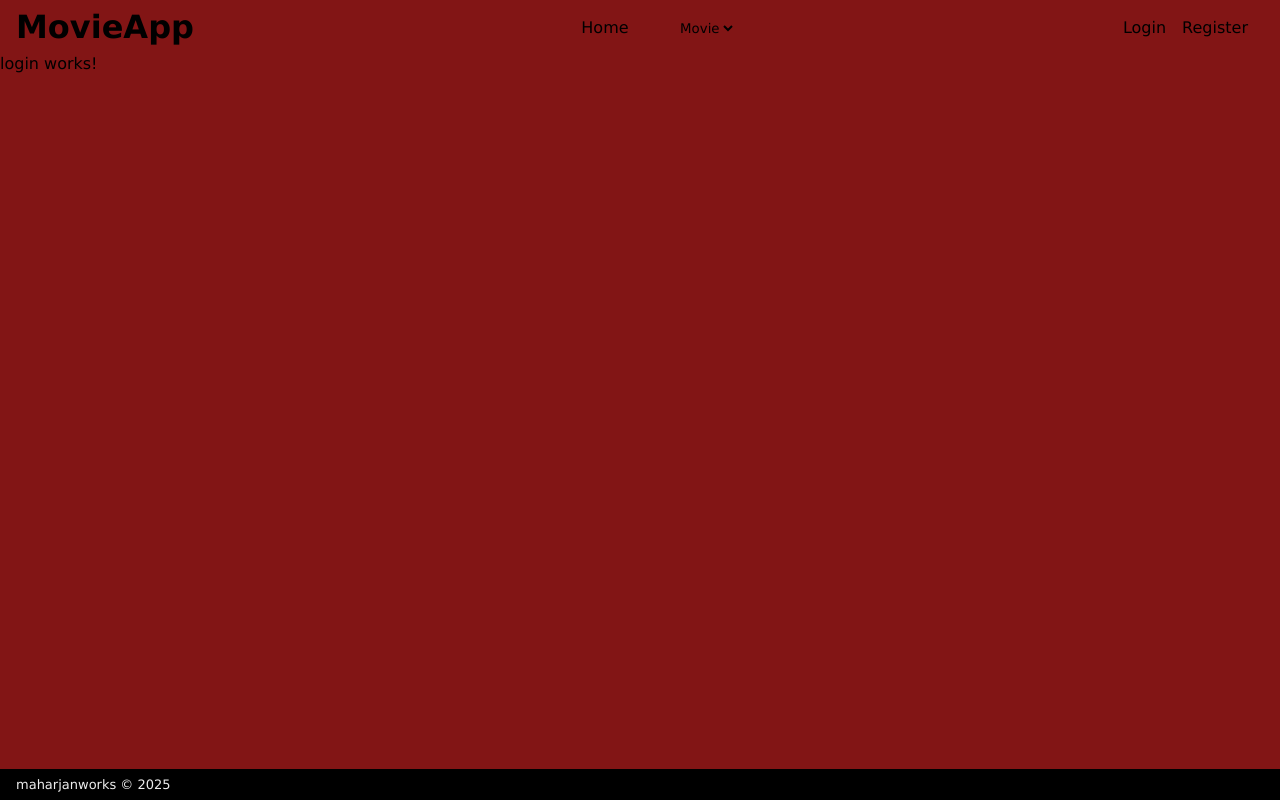
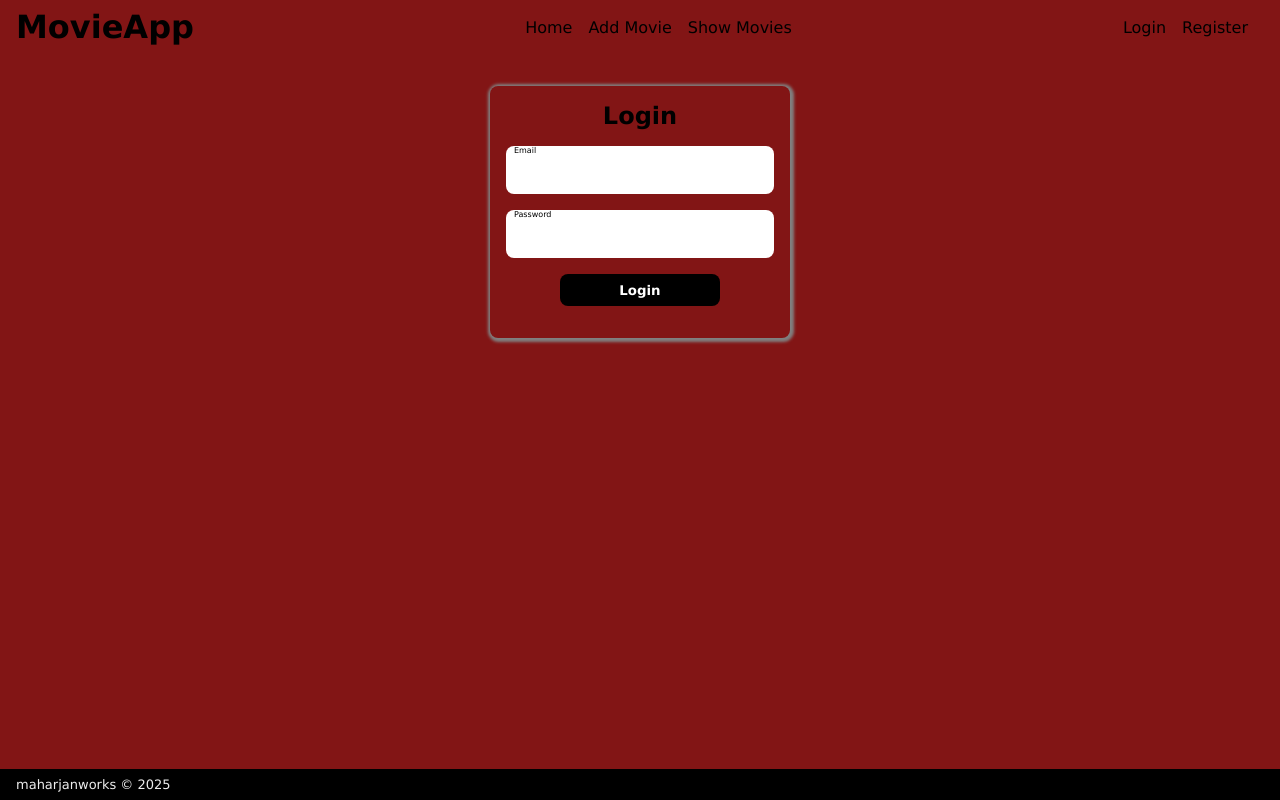
Before and after one commit to maharjan-works/movie-application, an Angular app in the folder movie-app-ui/: page /login in a window 1280 px wide. Built offline with nearby package versions, Linux system fonts and the light colour scheme.

Commit message:
ui - login component added

```diff
--- a/movie-app-ui/src/app/app.routes.ts
+++ b/movie-app-ui/src/app/app.routes.ts
@@ -2,10 +2,13 @@ import { Routes } from '@angular/router';
 import { HomeComponent } from './component/home/home.component';
 import { LoginComponent } from './component/login/login.component';
 import { RegisterComponent } from './component/register/register.component';
+import { AddMovieComponent } from './component/add-movie/add-movie.component';
 
 export const routes: Routes = [
   {path:'', title:"MovieApp | Home", component:HomeComponent},
+  {path:'home', title:"MovieApp | Home", component:HomeComponent},
   {path:'register', title:"MovieApp | Register", component:RegisterComponent},
   {path:'login', title:"MovieApp | Login", component: LoginComponent},
+  {path:'add-movie', title:"MovieApp | Add Movie", component: AddMovieComponent},
 
 ];
--- /dev/null
+++ b/movie-app-ui/src/app/component/add-movie/add-movie.component.html
@@ -0,0 +1 @@
+<p>add-movie works!</p>
--- a/movie-app-ui/src/app/component/login/login.component.css
+++ b/movie-app-ui/src/app/component/login/login.component.css
@@ -0,0 +1,49 @@
+.container{
+  display: flex;
+  justify-content: center;
+  margin-top: 2rem;
+}
+.login-form{
+  min-width: 300px;
+  padding: 1rem;
+  border: none;
+  border-radius: .5rem;
+  box-shadow: 1px 1px 3px 3px grey;
+}
+.login-form h2{
+  margin-bottom: 1rem;
+  text-align: center;
+}
+.form-group{
+  width: inherit;
+  display: grid;
+  margin-bottom: 1rem;
+}
+.form-group label{
+  font-size: .5rem;
+  width: fit-content;
+  margin-bottom: -1rem;
+  z-index: 1;
+  padding: 0 .5rem;
+  border-radius: .5rem;
+}
+.form-group>input{
+  height: 3rem;
+  padding-left: .5rem;
+  border-radius: .5rem;
+  border:none;
+}
+.form-group>button{
+  height: 2rem;
+  width: 60%;
+  margin: 0 auto;
+  font-weight: bold;
+  background: black;
+  color: white;
+  border:none;
+  border-radius: .5rem;
+}
+
+.form-group>button:hover{
+  background: #00f;
+}
--- a/movie-app-ui/src/app/component/login/login.component.html
+++ b/movie-app-ui/src/app/component/login/login.component.html
@@ -1 +1,29 @@
-<p>login works!</p>
+<div class="container">
+  <form class="login-form" [formGroup]="loginForm" (ngSubmit)="login()">
+    <h2>Login</h2>
+    <div class="error-message" *ngIf="inlineNotification.show">{{inlineNotification.message}}</div>
+
+    <div class="form-group">
+      <label for="email">Email</label>
+      <input type="email" formControlName="email" id="email">
+      <div *ngIf="email.invalid && (email.dirty || email.touched)">
+        <div class="alert-message" *ngIf="email.hasError('required')">Email is required</div>
+        <div class="alert-message" *ngIf="[email.hasError('email')]">Invalid email address</div>
+      </div>
+    </div>
+
+    <div class="form-group">
+      <label for="password">Password</label>
+      <input type="password" formControlName="password" id="password">
+      <div *ngIf="password.invalid && (password.touched || password.dirty)">
+        <div class="alert-message">Password is required</div>
+      </div>
+    </div>
+
+
+    <div class="form-group">
+      <button type="submit">Login</button>
+    </div>
+
+  </form>
+</div>
--- a/movie-app-ui/src/app/component/login/login.component.ts
+++ b/movie-app-ui/src/app/component/login/login.component.ts
@@ -1,12 +1,72 @@
-import { Component } from '@angular/core';
+import { Component, OnInit } from '@angular/core';
+import { AuthService, LoginRequest } from '../../service/auth.service';
+import { CommonModule } from '@angular/common';
+import { FormControl, FormGroup, ReactiveFormsModule, Validators } from '@angular/forms';
+import { Router } from '@angular/router';
 
 @Component({
   selector: 'app-login',
   standalone: true,
-  imports: [],
+  imports: [CommonModule, ReactiveFormsModule],
   templateUrl: './login.component.html',
   styleUrl: './login.component.css'
 })
-export class LoginComponent {
+export class LoginComponent implements OnInit {
+
+
+  email = new FormControl<string>('', [Validators.required, Validators.email]);
+  password = new FormControl<string>('',[Validators.required]);
+
+
+  loginForm!: FormGroup;
+
+  inlineNotification: {show: boolean, message: string} ={
+    show: false,
+    message: '',
+  }
+
+
+  constructor(private authService: AuthService, private router: Router){}
+
+  ngOnInit(): void {
+    this.loginForm = new FormGroup(
+      {
+        email: this.email,
+        password: this.password,
+      }
+    )
+  }
+
+  login(){
+
+    if(this.loginForm.valid){
+
+      const loginRequest: LoginRequest = {
+        email: this.loginForm.get('email')?.value,
+        password: this.loginForm.get('password')?.value,
+      }
+
+      this.authService.login(loginRequest).subscribe({
+       next: (res: any) => {
+        console.log(res);
+        this.router.navigate(['home']);
+       },
+       error: (err: any) => {
+        this.inlineNotification.show= true;
+        this.inlineNotification.message = err.error.detail;
+        console.log(err.error);
+       }
+      })
+
+    }else{
+      this.inlineNotification.show=true;
+      this.inlineNotification.message="Please, fill up fields!"
+      console.log("Error: ", this.inlineNotification);
+
+    }
+  }
+
+
+
 
 }
--- a/movie-app-ui/src/app/component/navbar/navbar.component.css
+++ b/movie-app-ui/src/app/component/navbar/navbar.component.css
@@ -4,6 +4,12 @@
   justify-content: space-between;
   align-items: center;
   padding:.5rem 1rem;
+}
+
+.nav-option a{
+
+  padding: 0 .5rem;
+
 }
 
 .nav-auth-control a {
@@ -13,22 +19,10 @@
 .nav-auth-control a:hover{
   color: #ddd;
 }
+
 .nav-option a:focus,
 .nav-auth-control a:focus{
   border-bottom: 4px solid black;
   color:blue;
   padding-bottom: .5rem;
 }
-
-.nav-option select{
-  background: var(--primary-color);
-  font-family: var(--primary-font);
-  text-align: right;
-  border: none;
-}
-
-
-.nav-option select:hover{
-  cursor: pointer;
-  color: #ddd;
-}
--- a/movie-app-ui/src/app/component/navbar/navbar.component.html
+++ b/movie-app-ui/src/app/component/navbar/navbar.component.html
@@ -3,11 +3,8 @@
 
   <div class="nav-option">
     <a routerLink="">Home</a>
-    <select name="movie" id="movie">
-      <option hidden>Movie</option>
-      <option value="show-movies">Show Movies</option>
-      <option value="add-movie">Add Movie</option>
-    </select>
+    <a routerLink="/add-movie">Add Movie</a>
+    <a routerLink="/show-movies">Show Movies</a>
   </div>
 
   <div class="nav-auth-control">
--- a/movie-app-ui/src/app/component/register/register.component.html
+++ b/movie-app-ui/src/app/component/register/register.component.html
@@ -46,7 +46,7 @@
     </div>
 
     <div class="form-group">
-      <button>Register</button>
+      <button type="submit">Register</button>
     </div>
 
   </form>
--- a/movie-app-ui/src/app/service/auth.service.ts
+++ b/movie-app-ui/src/app/service/auth.service.ts
@@ -14,6 +14,11 @@ export class AuthService {
   register(registerRequest: RegisterRequest): Observable<AuthResponse>{
     return this.http.post<AuthResponse>(`${this.BASE_URL}/register`, registerRequest);
   }
+
+  login(loginRequest: LoginRequest): Observable<AuthResponse>{
+    return this.http.post<AuthResponse>(`${this.BASE_URL}/login`, loginRequest);
+  }
+
 }
 
 export type RegisterRequest = {
@@ -32,3 +37,8 @@ export type AuthResponse = {
   email: string,
   username: string,
 }
+
+export type LoginRequest = {
+  email: string,
+  password: string,
+}
--- a/movie-app-ui/src/styles.css
+++ b/movie-app-ui/src/styles.css
@@ -23,9 +23,9 @@ a{
   text-align: center;
   font-size: small;
   color: #f00;
+  margin-bottom: 1rem;
 }
 .alert-message{
   color: yellow;
   font-size: .7rem;
-
 }
```
Also changed, not shown: movie-app-ui/src/app/component/add-movie/add-movie.component.ts (added, +12 -0 lines), movie-app-ui/src/app/component/add-movie/add-movie.component.css (added), 1 other file (tests, documents, lock files or other folders).
